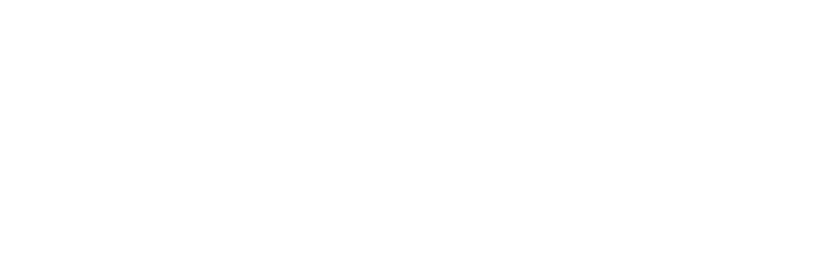
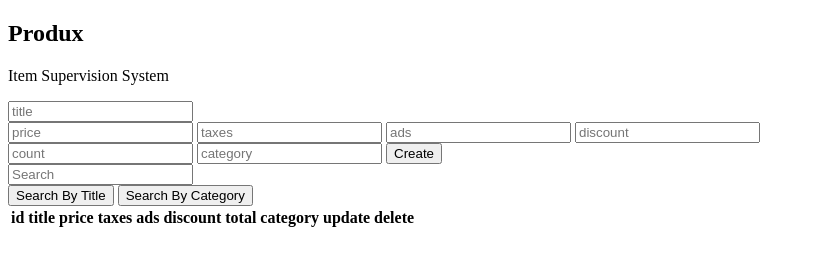
Before and after one commit to samjamalcode/my-produx, a plain HTML site: page index.html in a window 1280 px wide. Shown: the whole page, without its empty margins (0-815 px from the left). Drawn offline with Linux system fonts and the light colour scheme.

Commit message:
Create HTML layout

```diff
--- a/index.html
+++ b/index.html
@@ -16,6 +16,62 @@
 </head>
 
 <body>
+    <!-- Main container with the class "crud" -->
+    <div class="crud">
+        <div class="head">
+            <h2 >Produx</h2>
+            <p>Item Supervision System</p>
+        </div>
+        <!-- Input section for data entry -->
+        <div class="inputs">
+            <!-- Input fields for title, price, taxes, ads, discount -->
+            <input type="text" placeholder="title" id="title">
+            <div class="price">
+                <input type="number" placeholder="price" id="price">
+                <input type="number" placeholder="taxes" id="taxes">
+                <input type="number" placeholder="ads" id="ads">
+                <input type="number" placeholder="discount" id="discount">
+                <small id="total"></small>
+            </div>
+            <!-- Input field for count and category, and a button to submit data -->
+            <input type="number" placeholder="count" id="count">
+            <input type="text" placeholder="category" id="category">
+            <button id="submit">Create</button>
+        </div>
+        <!-- Output section for displaying data -->
+        <div class="outputs">
+            <!-- Search block with input field and buttons for search -->
+            <div class="searchBlock">
+                <input type="text" placeholder="Search" id="search">
+                <div class="btnSearch">
+                    <button id="searchTitle">Search By Title</button>
+                    <button id="searchCategory">Search By Category</button>
+                </div>
+            </div>
+        </div>
+        <!-- Placeholder for displaying a message when all data is deleted -->
+        <div id="deleteAll"></div>
+        <table>
+           <tr>
+            <!-- Table header columns -->
+               <th>id</th>
+               <th>title</th>
+               <th>price</th>
+               <th>taxes</th>
+               <th>ads</th>
+               <th>discount</th>
+               <th>total</th>
+               <th>category</th>
+               <th>update</th>
+               <th>delete</th>
+           </tr>
+           <!-- Table body for displaying dynamic data (commented out for now) -->
+           <tbody id="tbody">
+            <!-- Table content will be implemented in JavaScript -->
+           </tbody>
+        </table>
+     </div>
+
 
 </body>
 
```
